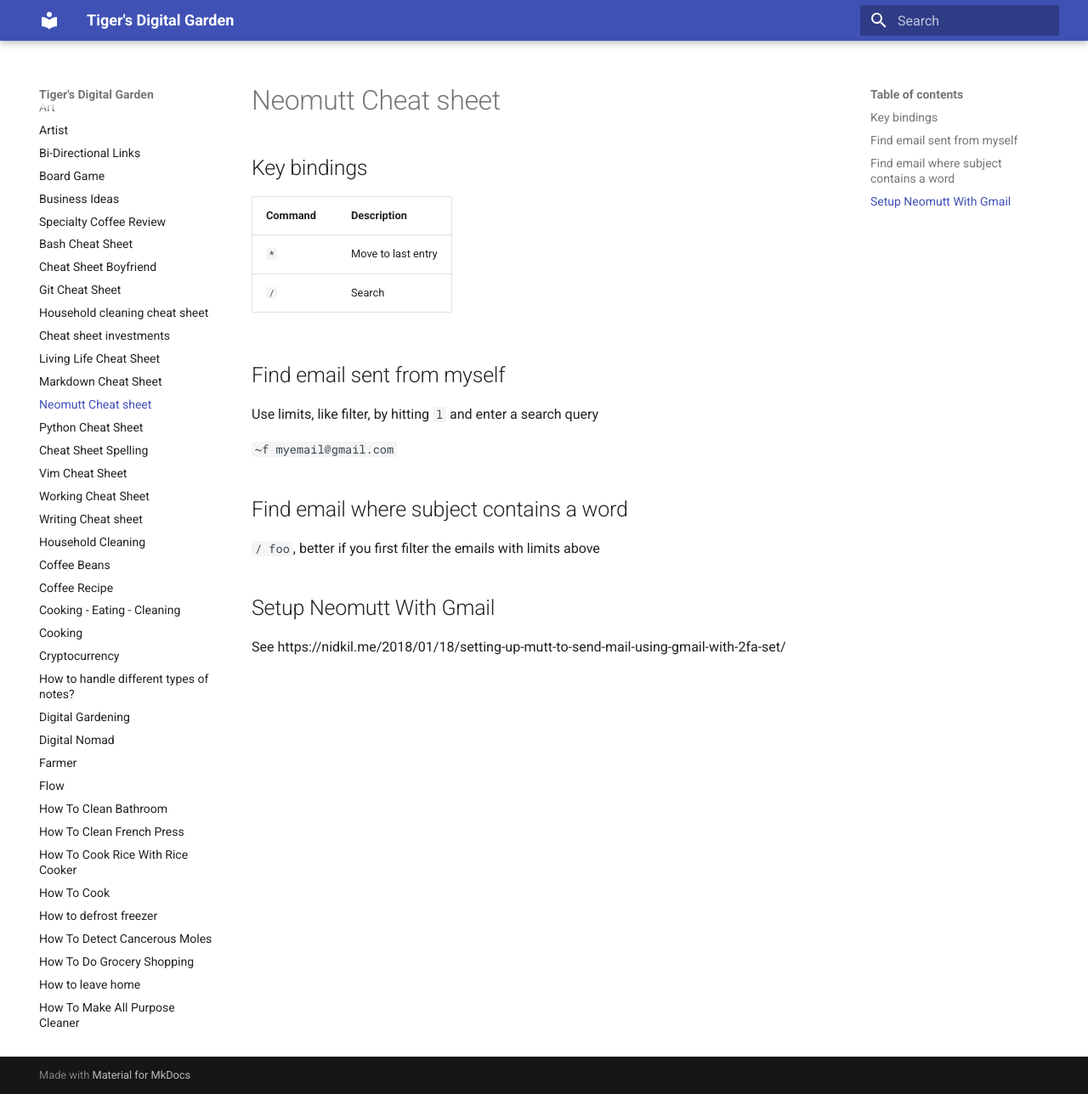
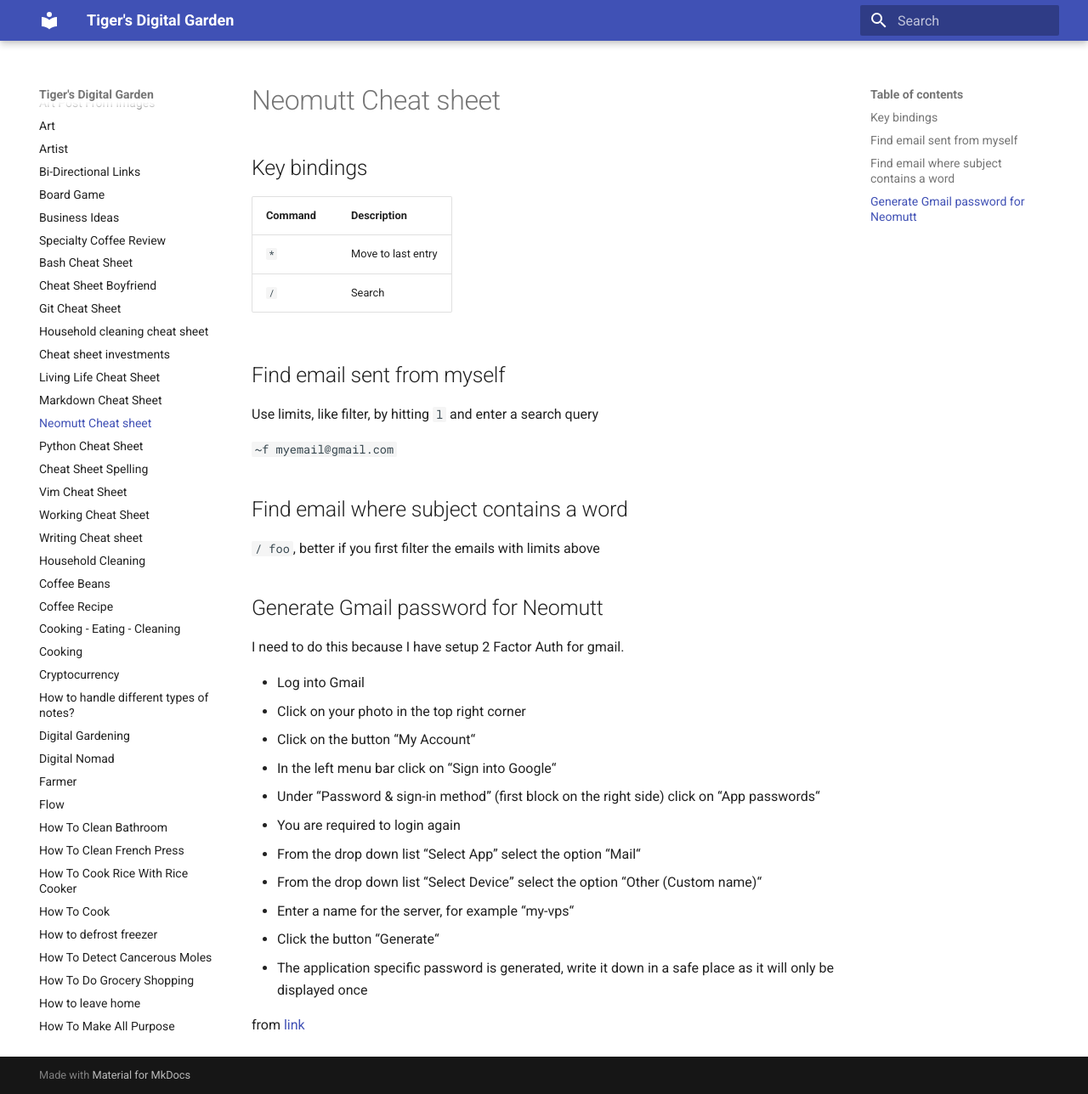
Before and after one commit to ynotstartups/notes, an MkDocs documentation site: the page built from notes/cheat-sheet-neomutt.md, in a window 1280 px wide and 1288 px high. Shown: the whole window at 85% size. Built offline with MkDocs 1.6.1 and Material for MkDocs 9.7.7, drawn with Linux system fonts in a browser that asks for light colours.

Commit message:
add detailed instruction of setting up neomutt

```diff
--- a/notes/cheat-sheet-neomutt.md
+++ b/notes/cheat-sheet-neomutt.md
@@ -18,6 +18,20 @@
 
 `/ foo`, better if you first filter the emails with limits above
 
-## Setup Neomutt With Gmail
+## Generate Gmail password for Neomutt
 
-See https://nidkil.me/2018/01/18/setting-up-mutt-to-send-mail-using-gmail-with-2fa-set/
+I need to do this because I have setup 2 Factor Auth for gmail.
+
+- Log into Gmail
+- Click on your photo in the top right corner
+- Click on the button “My Account“
+- In the left menu bar click on “Sign into Google“
+- Under “Password & sign-in method” (first block on the right side) click on “App passwords“
+- You are required to login again
+- From the drop down list “Select App” select the option “Mail“
+- From the drop down list “Select Device” select the option “Other (Custom name)“
+- Enter a name for the server, for example “my-vps“
+- Click the button “Generate“
+- The application specific password is generated, write it down in a safe place as it will only be displayed once
+
+from [link](https://nidkil.me/2018/01/18/setting-up-mutt-to-send-mail-using-gmail-with-2fa-set/)
```
